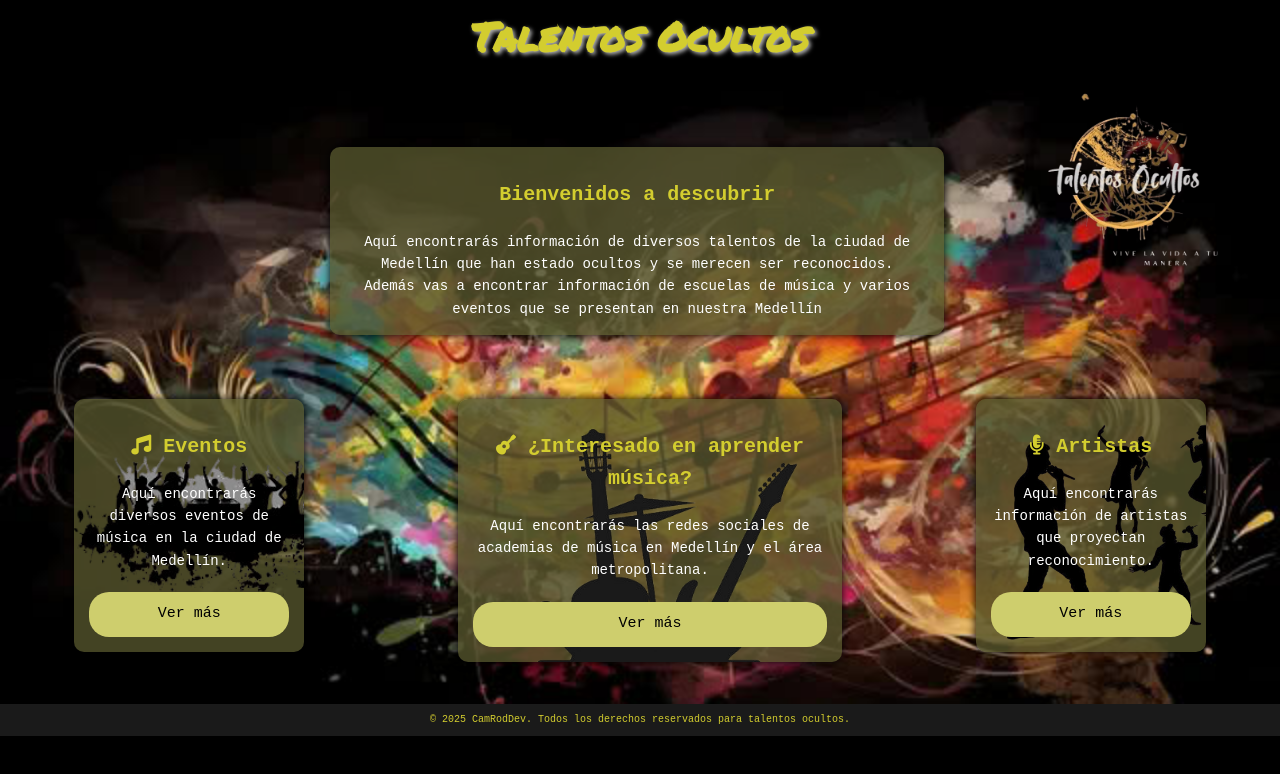
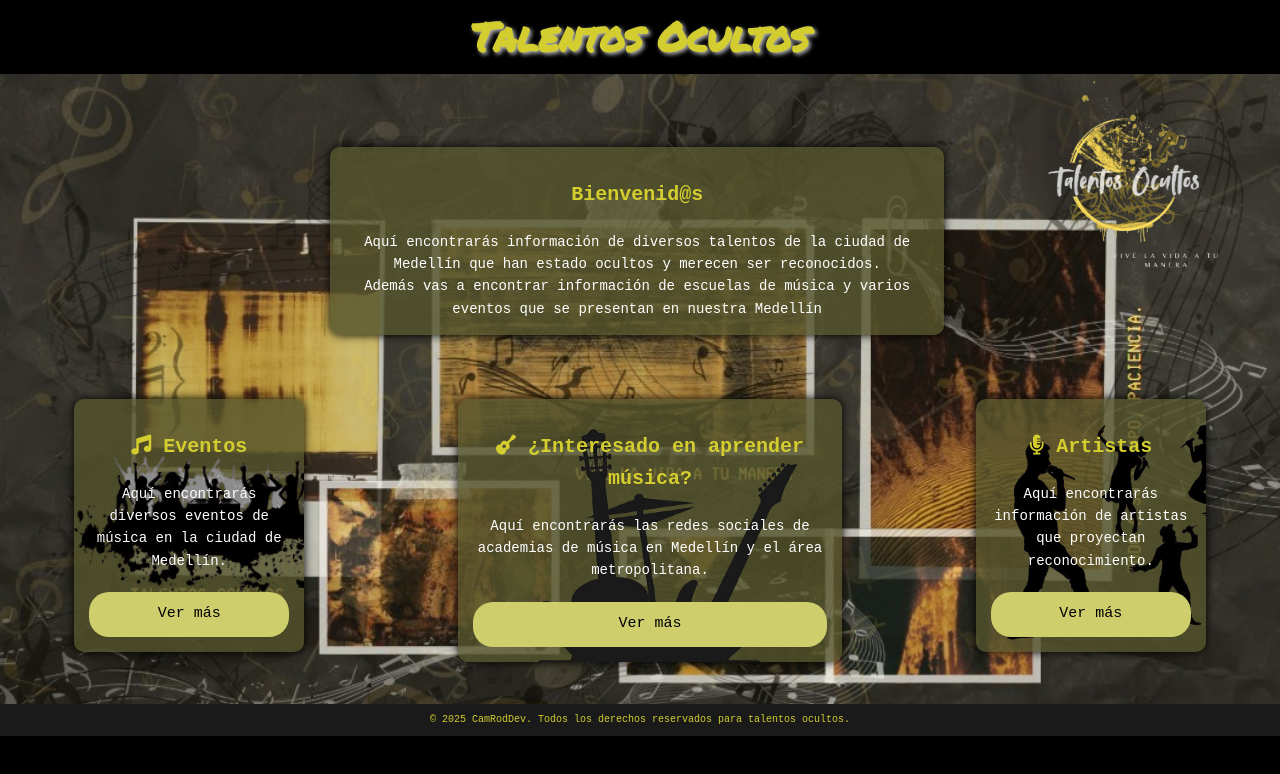
Before and after one commit to camilolam/caro_valle_app, a plain HTML site: page index.html in a window 1280 px wide. Drawn offline with Linux system fonts and the light colour scheme; a web font is replaced by a local one.

Commit message:
Modificar Fondo y Logo

```diff
--- a/css/styles.css
+++ b/css/styles.css
@@ -29,7 +29,7 @@ html {
 
     header {
       /*background: linear-gradient(rgba(255,255,255,0.4),rgba(255,255,255,0.4)), url('../img/music2.jpg');*/
-      background-image: url('../img/Fondoppal.jpg');
+      background-image: url('../img/Fondo2.jpg');
       background-repeat: no-repeat;
       background-size: cover;
       margin:0;
@@ -40,7 +40,7 @@ html {
       header {
       /*background: linear-gradient(rgba(255,255,255,0.4),rgba(255,255,255,0.4)), url('../img/music2.jpg');*/
       position: relative;
-      background-image: url('../img/Fondoppal.jpg');
+      background-image: url('../img/Fondo2.jpg');
       background-repeat: no-repeat;
       background-size: cover;
       height:63rem;
--- a/index.html
+++ b/index.html
@@ -23,12 +23,12 @@
   <header>
 
     <div class="fondo">
-      <img src="img/LogoNuevo1.png" class="header-image">
+      <img src="img/LogoNuevo2.png" class="header-image">
 
       <div class="servicio frase">
-        <h2 class="titulo-gen"></i>Bienvenidos a descubrir</h2>
+        <h2 class="titulo-gen"></i>Bienvenid@s</h2>
 
-        <p>Aquí encontrarás información de diversos talentos de la ciudad de Medellín que han estado ocultos y se merecen ser reconocidos.<br>
+        <p>Aquí encontrarás información de diversos talentos de la ciudad de Medellín que han estado ocultos y merecen ser reconocidos.<br>
            Además vas a encontrar información de escuelas de música y varios eventos que se presentan en nuestra Medellín<br>
         </p>
 
```
Also changed, not shown: img/Fondo1.jpg (added), img/Fondo2.jpg (added), img/LogoNuevo2.png (added).
